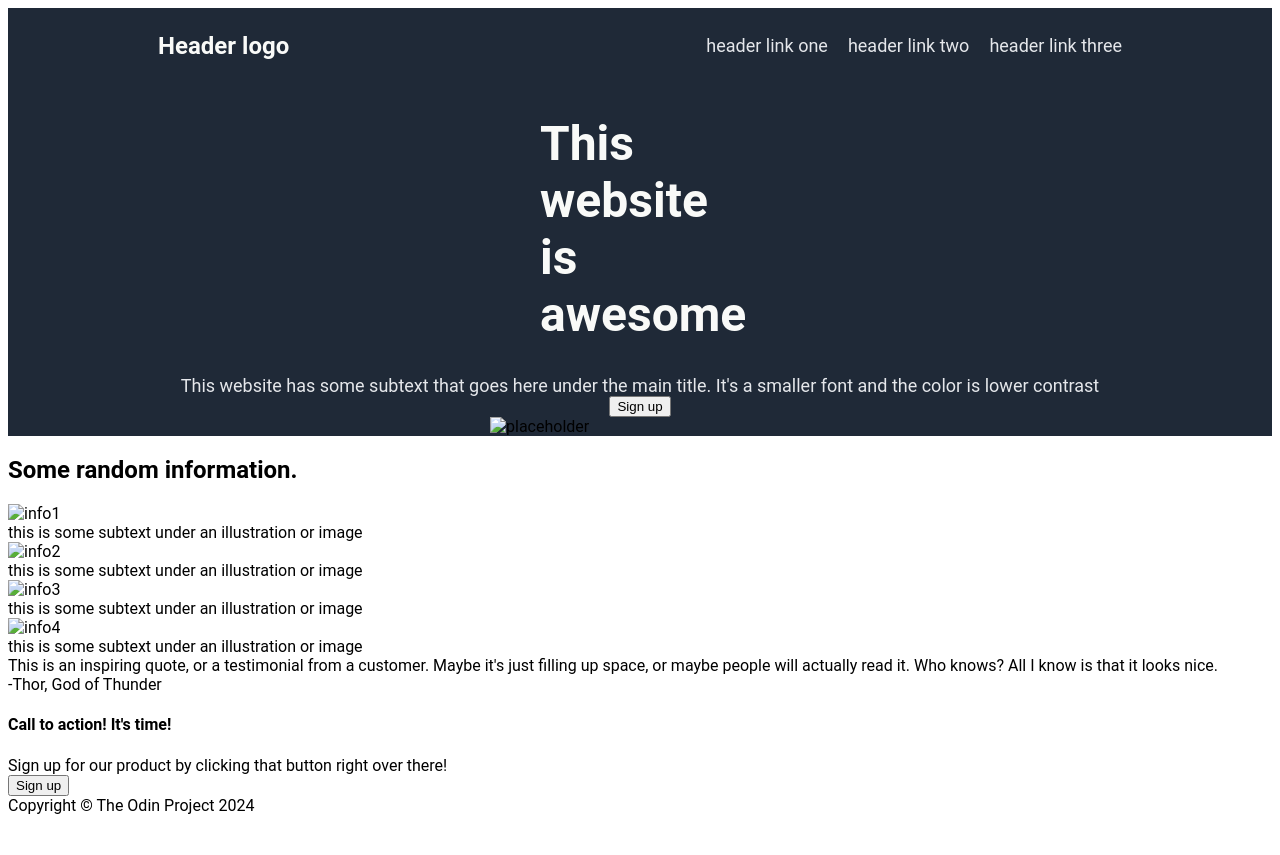
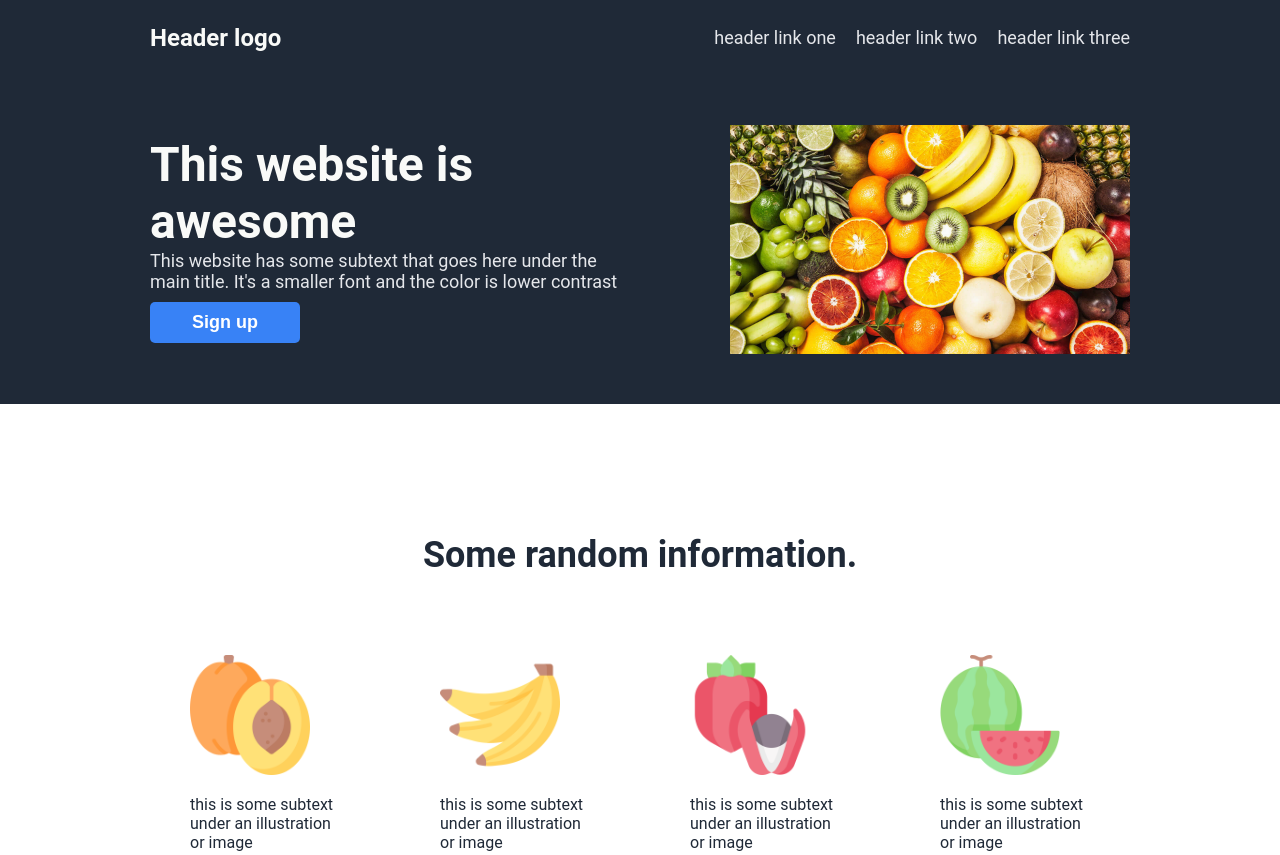
Before and after one commit to lukasf96/odin-landing-page, a plain HTML site: page index.html in a window 1280 px wide. Shown: the top 855 px of the page. Before the commit the page ends 823 px from the top, so only its background shows below. Drawn offline with Linux system fonts and the light colour scheme.

Commit message:
finalised project

```diff
--- a/index.html
+++ b/index.html
@@ -17,47 +17,61 @@
             </ul>
         </div>
     </div>
-    <div class="header">
-        <div class="headline"><h1>This website is awesome</h1></div>
+    <div class="hero">
+        <div class="hero-text">
+            <div class="headline">This website is awesome</div>
             <div class="subtext">This website has some subtext that goes here under the main title. It's a smaller font and the color is lower contrast</div>
             <button class="sign-up">Sign up</button>
-        <img src="./img/" alt="placeholder" width="300px" height="auto">
         </div>
-
+        <div class="hero-image">
+            <img src="./img/fruits.jpeg" alt="Fruits" width="400px" height="auto">
+        </div>
+    </div>
+    <div class="information-area">
         <div class="information">
             <div class="info-title"><h2>Some random information.</h2></div>
+            <div class="info-tiles">
                 <div class="info-box">
-            <img src="./img/" alt="info1">
+                    <img src="./img/apricot.png" alt="apricot" width="120px" height="auto">
                     <div class="info-subtext">this is some subtext under an illustration or image</div>
                 </div>
                 <div class="info-box">
-            <img src="./img/" alt="info2">
+                    <img src="./img/banana.png" alt="banana" width="120px" height="auto">
                     <div class="info-subtext">this is some subtext under an illustration or image</div>
                 </div>
                 <div class="info-box">
-            <img src="./img/" alt="info3">
+                    <img src="./img/guarana.png" alt="guarana" width="120px" height="auto">
                     <div class="info-subtext">this is some subtext under an illustration or image</div>
                 </div>
                 <div class="info-box">
-            <img src="./img/" alt="info4">
+                    <img src="./img/watermelon.png" alt="watermelon" width="120px" height="auto">
                     <div class="info-subtext">this is some subtext under an illustration or image</div>
                 </div>
             </div>
-
+        </div>
+    </div>
+    <div class="quote-area">
         <div class="quote">
             <div class="quote-text">This is an inspiring quote, or a testimonial from a customer. Maybe it's just filling up space, or maybe people will actually read it. Who knows? All I know is that it looks nice.</div>
             <div class="quote-author">-Thor, God of Thunder</div>
         </div>
+    </div>
 
-    <div class="action">
-        <div class="action-title"><h4>Call to action! It's time!</h4></div>
-        <div class="action-text">Sign up for our product by clicking that button right over there!</div>
-        <button class="call-sign-up">Sign up</button>
+    <div class="action-area">
+        <div class="action-box">
+            <div class="action-texts">
+                <div class="action-title">Call to action! It's time!</div>
+                <div class="action-subtext">Sign up for our product by clicking that button right over there!</div>
+            </div>
+            <div class="action-button">
+                <button class="action-sign-up">Sign up</button>
+            </div>
+        </div>
     </div>
 
     <div class="footer">
         <footer>Copyright © The Odin Project 2024</footer>
-
+        <a href="https://www.flaticon.com/free-icons/fruit" title="fruit icons">Fruit icons created by Freepik - Flaticon</a>
     </div>
 </div></body>
 </html>
--- a/style.css
+++ b/style.css
@@ -1,5 +1,11 @@
 html{
     font-family: Roboto, sans-serif;
+}
+
+body{
+    display: flex;
+    flex-direction: column;
+    margin: 0;
 }
 
 .navigation-bar{
@@ -37,22 +43,181 @@ a{
     text-decoration: none;
 }
 
-.header{
+.hero{
+    display: flex;
+    justify-content: center;
+    align-items: center;
+    background-color: #1f2937;
+    padding: 50px 150px;
+}
+
+.hero-text{
     display: flex;
     flex-direction: column;
-    justify-content: flex-start;
-    align-items: center;
-    background-color: #1f2937;
+    flex: 1;
 }
 
 .headline{
+    font-size: 48px;
     color: #f9faf8;
-    font-size: 24px;
-    max-width: 200px;
+    font-weight: bolder;
+    max-width: 350px;
 
 }
 
 .subtext{
+    font-size: 18px;
     color: #e5e7eb;
+    max-width: 600px;
+}
+
+.sign-up{
+    background-color:#3882f6;
+    color: white;
+    padding: 10px 20px;
+    font-weight: bold;
+    width: 150px;
+    border: none;
+    border-radius: 5px;
+    margin-top: 10px;
     font-size: 18px;
 }
+
+.hero-image{
+    display: flex;
+    justify-content: right;
+    align-items: center;
+    flex: 1;
+}
+
+
+.information-area{
+    display: flex;
+    justify-content: center;
+}
+
+.info-title{
+    display: flex;
+    justify-content: center;
+    align-items: center;
+    font-size: 24px;
+    font-weight: bolder;
+    color: #1f2937;
+}
+
+.info-tiles{
+    display: flex;
+    justify-content: center;
+    align-items: center;
+    flex-wrap: wrap;
+    padding-top: 50px;
+    gap: 100px;
+}
+
+.info-box{
+    display: flex;
+    flex-direction: column;
+    flex: 1 0 100px;
+}
+
+.info-subtext{
+    width: 150px;
+    color: #1f2937;
+    padding-top: 20px;
+}
+
+.information{
+    display: flex;
+    flex-direction: column;
+    justify-content: center;
+    padding: 100px;
+}
+
+.quote-area{
+    display: flex;
+    justify-content: center;
+    background-color: #e5e7eb;
+}
+
+.quote{
+    display: flex;
+    flex-direction: column;
+    justify-content: center;
+    padding: 100px;
+}
+
+.quote-text{
+    font-style: italic;
+    font-size: 36px;
+    font-weight: lighter;
+    color: #1f2937;
+    width: 700px;
+    align-items: center;
+    justify-content: center;
+}
+
+.quote-author {
+    display: flex;
+    align-items: flex-end;
+    justify-content: flex-end;
+    font-weight: bold;
+}
+
+.action-area{
+    display: flex;
+    justify-content: center;
+}
+
+.action-box{
+    display: flex;
+    flex: 1;
+    padding: 64px 32px;
+    margin:50px 200px;
+    background-color: #3882f6;
+    border-radius: 10px;
+
+}
+
+.action-title{
+    font-size: 24px;
+    font-weight: bold;
+}
+
+.action-subtext{
+    color: #e5e7eb;
+}
+.action-texts{
+    display: flex;
+    flex-direction: column;
+    align-items:flex-start;
+    color: white;
+    flex: 2 0 100px;
+    padding-left: 100px;
+}
+
+.action-button{
+    display: flex;
+    justify-content: center;
+    align-items: center;
+    flex: 1 0 100px;
+}
+
+.action-sign-up{
+    background-color:#3882f6;
+    color: white;
+    padding: 10px 40px;
+    border: 2px solid white;
+    border-radius: 10px;
+    font-size: 18px;
+}
+
+.footer{
+    display: flex;
+    flex-direction: column;
+    justify-content: center;
+    align-items: center;
+    padding-top: 20px;
+    background-color: #1f2937;
+    color: white;
+    height: 72px;
+}
```
Also changed, not shown: img/apricot.png (added), img/banana.png (added), img/fruits.jpeg (added), img/guarana.png (added), img/watermelon.png (added). Lines whose indentation alone changed are shown as unchanged.
